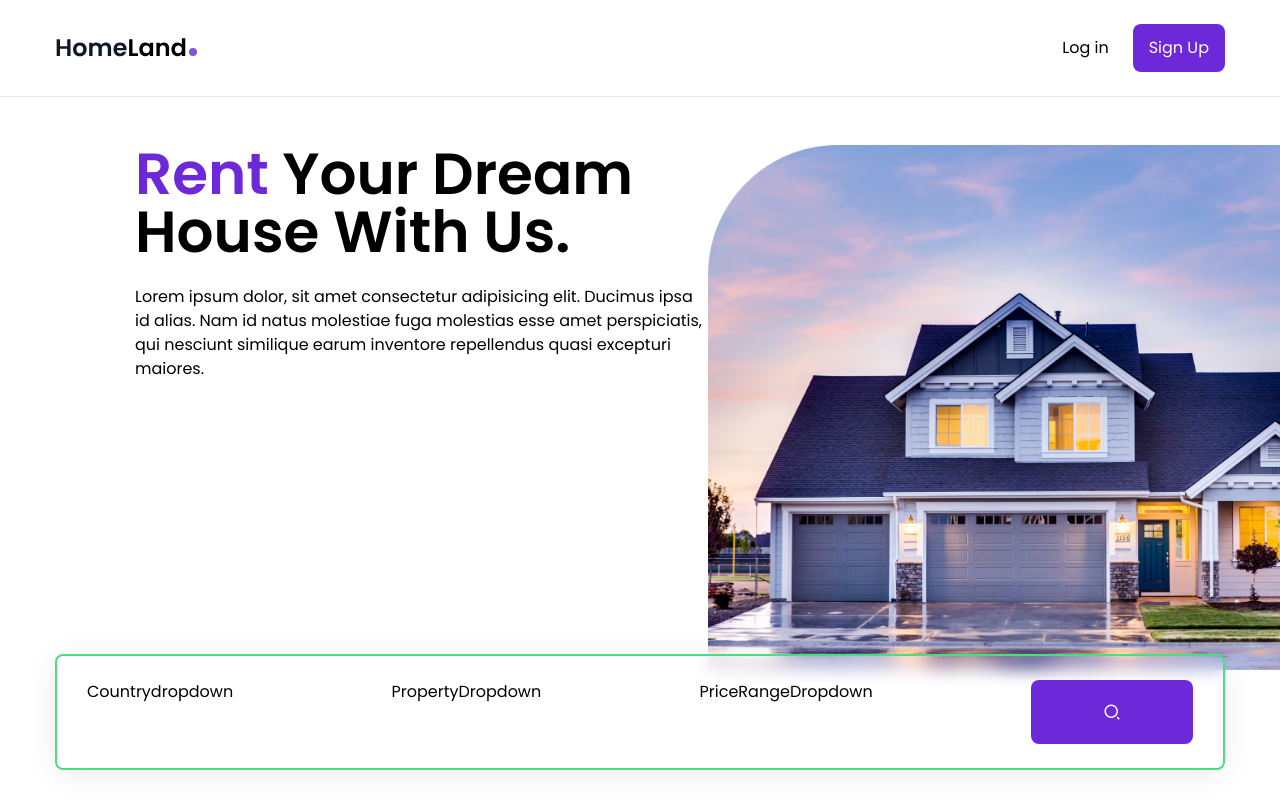
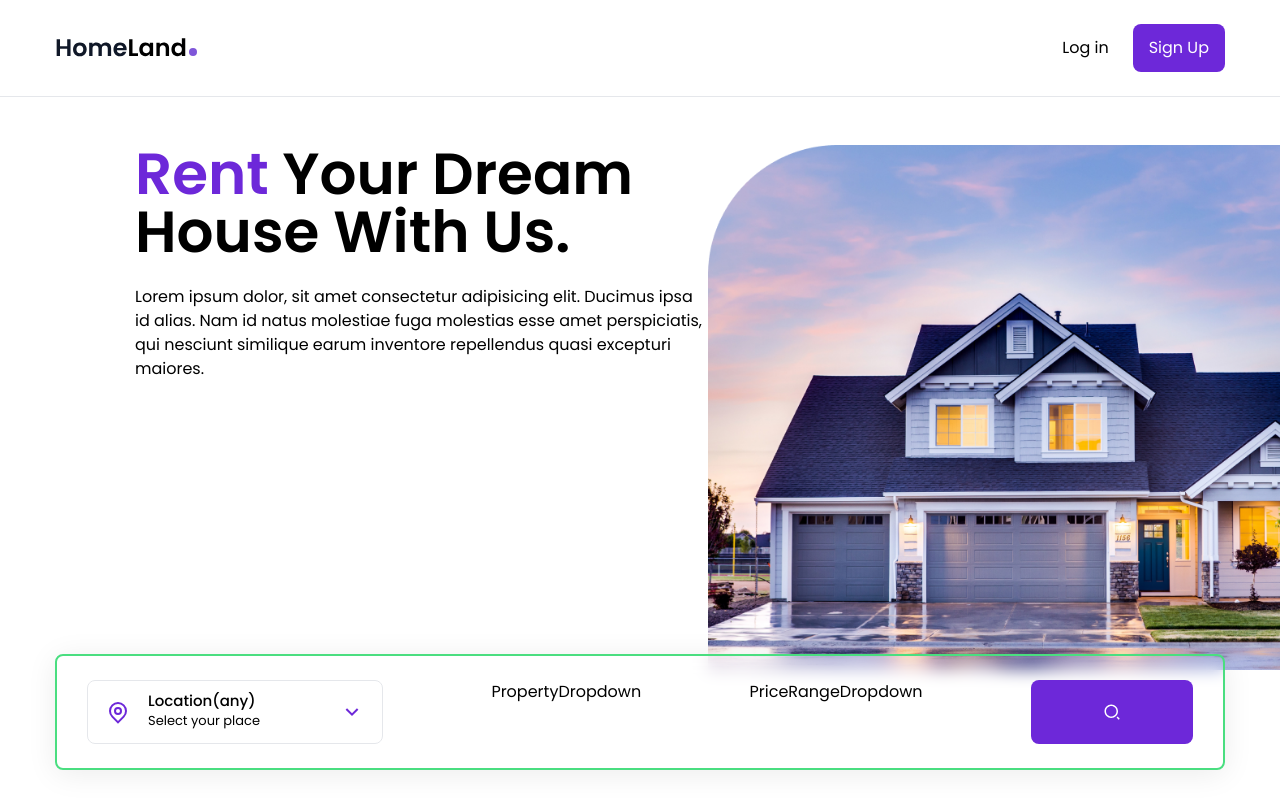
Before and after one commit to alexangria1992/real-estate-landing-page, a React (Create React App) app: page / in a window 1280 px wide. Shown: the top 808 px of the page. Built offline with nearby package versions, Linux system fonts and the light colour scheme.

Commit message:
Property Dropdown

```diff
--- a/src/components/Countrydropdown.js
+++ b/src/components/Countrydropdown.js
@@ -1,7 +1,48 @@
-import React from "react";
+import React, { useContext, useState } from "react";
+import { HouseContext } from "./HouseContext";
+import { Menu } from "@headlessui/react";
+import { RiArrowDownSLine, RiArrowUpSLine, RiMapPinLine } from "react-icons/ri";
 
-const Countrydropdown = () => {
-  return <div>Countrydropdown</div>;
+const CountryDropdown = () => {
+  const [isOpen, setIsOpen] = useState(false);
+  const { country, setCountry, countries } = useContext(HouseContext);
+  //   console.log(country);
+  console.log(countries);
+  return (
+    <Menu as="div" className="dropdown relative">
+      <Menu.Button
+        onClick={() => setIsOpen(!isOpen)}
+        className="dropdown-btn w-full text-left"
+      >
+        <RiMapPinLine className="dropdown-icon-primary" />
+        <div>
+          <div className="text-[15px] font-medium leading-tight">{country}</div>
+          <div className="text-[13px]">Select your place</div>
+        </div>
+
+        {isOpen ? (
+          <RiArrowUpSLine className="dropdown-icon-secondary" />
+        ) : (
+          <RiArrowDownSLine className="dropdown-icon-secondary" />
+        )}
+      </Menu.Button>
+
+      <Menu.Items className="dropdown-menu">
+        {countries.map((country, index) => {
+          return (
+            <Menu.Item
+              onClick={() => setCountry(country)}
+              className="cursor-pointer hover:text-violet-700 transition"
+              as="li"
+              key={index}
+            >
+              {country}
+            </Menu.Item>
+          );
+        })}
+      </Menu.Items>
+    </Menu>
+  );
 };
 
-export default Countrydropdown;
+export default CountryDropdown;
--- a/src/components/HouseContext.js
+++ b/src/components/HouseContext.js
@@ -12,6 +12,22 @@
   const [properties, setProperties] = useState([]);
   const [price, setPrice] = useState("Price range (any) ");
   const [loading, setLoading] = useState(false);
+
+  //Return all countries
+  useEffect(() => {
+    const allCountries = houses.map((house) => {
+      return house.country;
+    });
+    console.log(allCountries);
+
+    //Remove Duplicates
+    const uniqueCountries = ["Location (any)", ...new Set(allCountries)];
+    console.log(uniqueCountries);
+
+    // set Countries state
+    setCountries(uniqueCountries);
+  }, []);
+
   return (
     <HouseContext.Provider
       value={{
--- a/src/components/Search.js
+++ b/src/components/Search.js
@@ -1,8 +1,7 @@
 import React, { useContext, useState } from "react";
-import CountryDropdown from "./Countrydropdown";
 import PropertyDropdown from "./PropertyDropdown";
 import PriceRangeDropdown from "./PriceRangeDropdown";
-
+import CountryDropdown from "./CountryDropdown";
 import { RiSearch2Line } from "react-icons/ri";
 import { HouseContext } from "./HouseContext";
 
```
